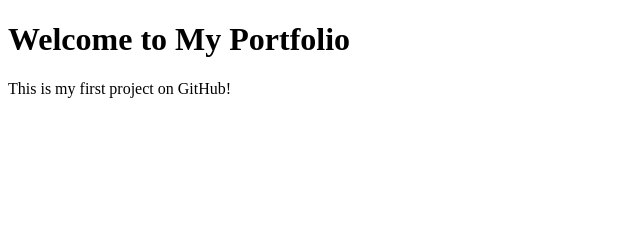
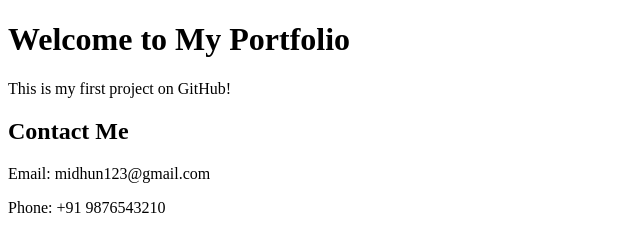
Before and after one commit to shajimidhun6/my-portfolio, a plain HTML site: page index.html in a window 1280 px wide. Shown: the whole page, without its empty margins (0-640 px from the left). Drawn offline with Linux system fonts and the light colour scheme.

Commit message:
Added contact me section in a new branch

```diff
--- a/index.html
+++ b/index.html
@@ -6,5 +6,9 @@
 <body>
     <h1>Welcome to My Portfolio</h1>
     <p>This is my first project on GitHub!</p>
+<h2>Contact Me</h2>
+<p>Email: midhun123@gmail.com</p>
+<p>Phone: +91 9876543210</p>
+
 </body>
 </html>
```
